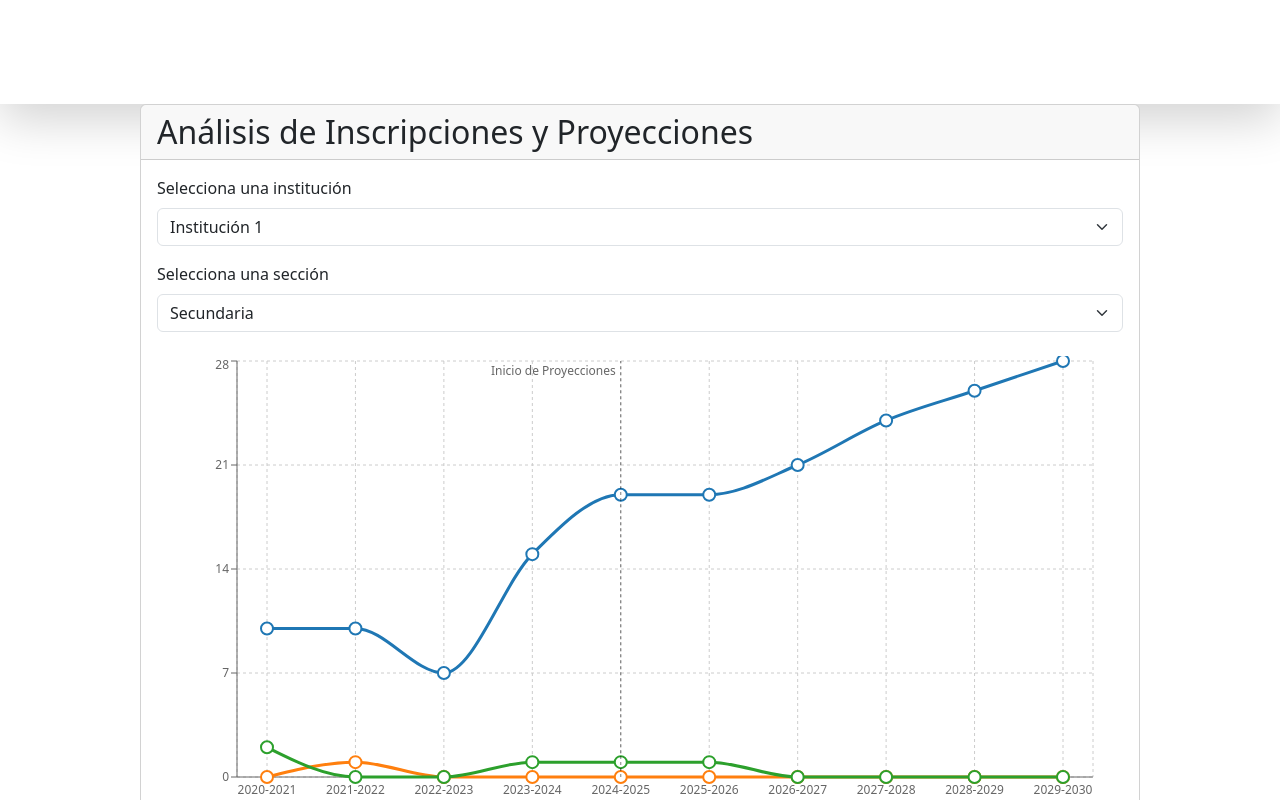
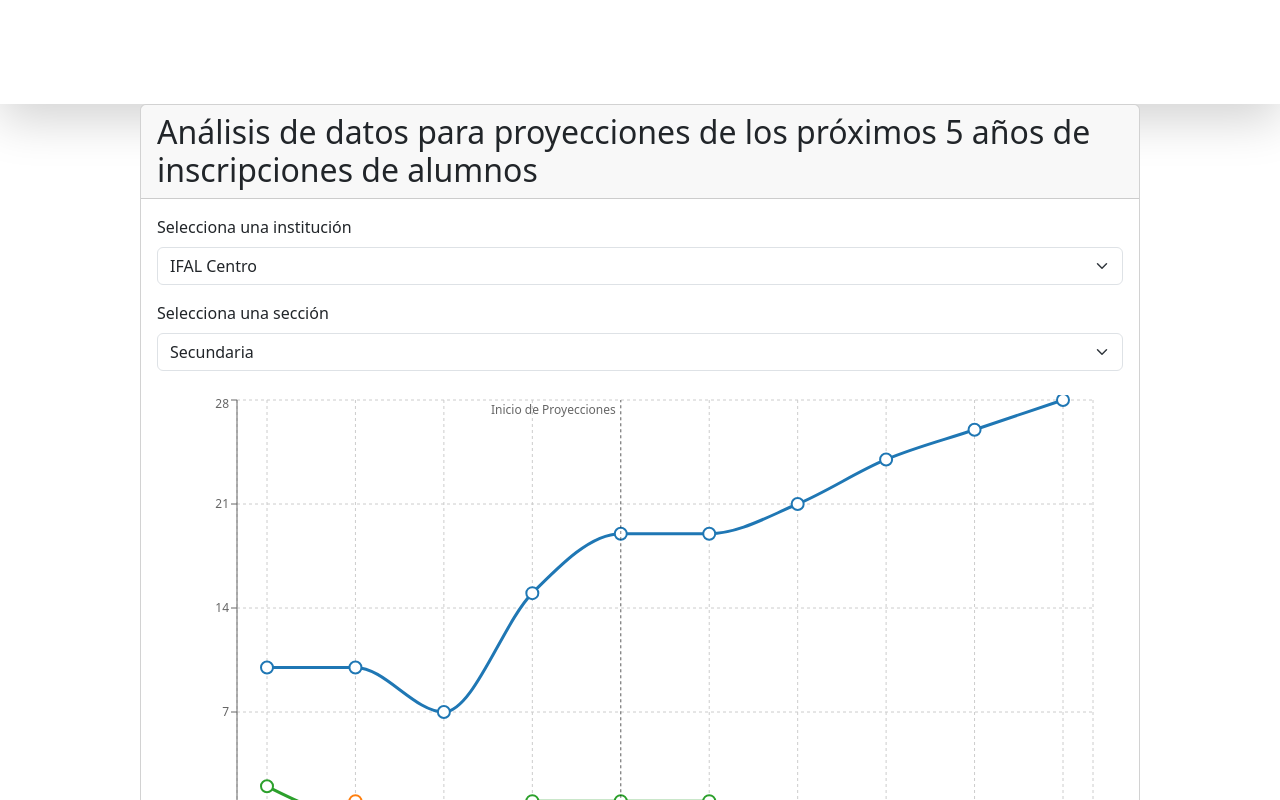
Before and after one commit to chrisnolanmb/IFAL, a React (Create React App) app: page / in a window 1280 px wide. Shown: the top 800 px of the page. Built offline with nearby package versions, Linux system fonts and the light colour scheme.

Commit message:
mod names

```diff
--- a/src/Dashboard.js
+++ b/src/Dashboard.js
@@ -563,7 +563,10 @@ const Dashboard = () => {
   return (
     <Card className="w-100 mx-auto" style={{ maxWidth: "1000px" }}>
       <Card.Header>
-        <h2 className="mb-0">Análisis de Inscripciones y Proyecciones</h2>
+        <h2 className="mb-0">
+          Análisis de datos para proyecciones de los próximos 5 años de
+          inscripciones de alumnos
+        </h2>
       </Card.Header>
       <Card.Body>
         <Form.Group className="mb-3">
@@ -581,8 +584,8 @@ const Dashboard = () => {
               );
             }}
           >
-            <option value="Institution1">Institución 1</option>
-            <option value="Institution2">Institución 2</option>
+            <option value="Institution1">IFAL Centro</option>
+            <option value="Institution2">IFAL Itzícuaro</option>
           </Form.Select>
         </Form.Group>
         <Form.Group className="mb-4">
```
